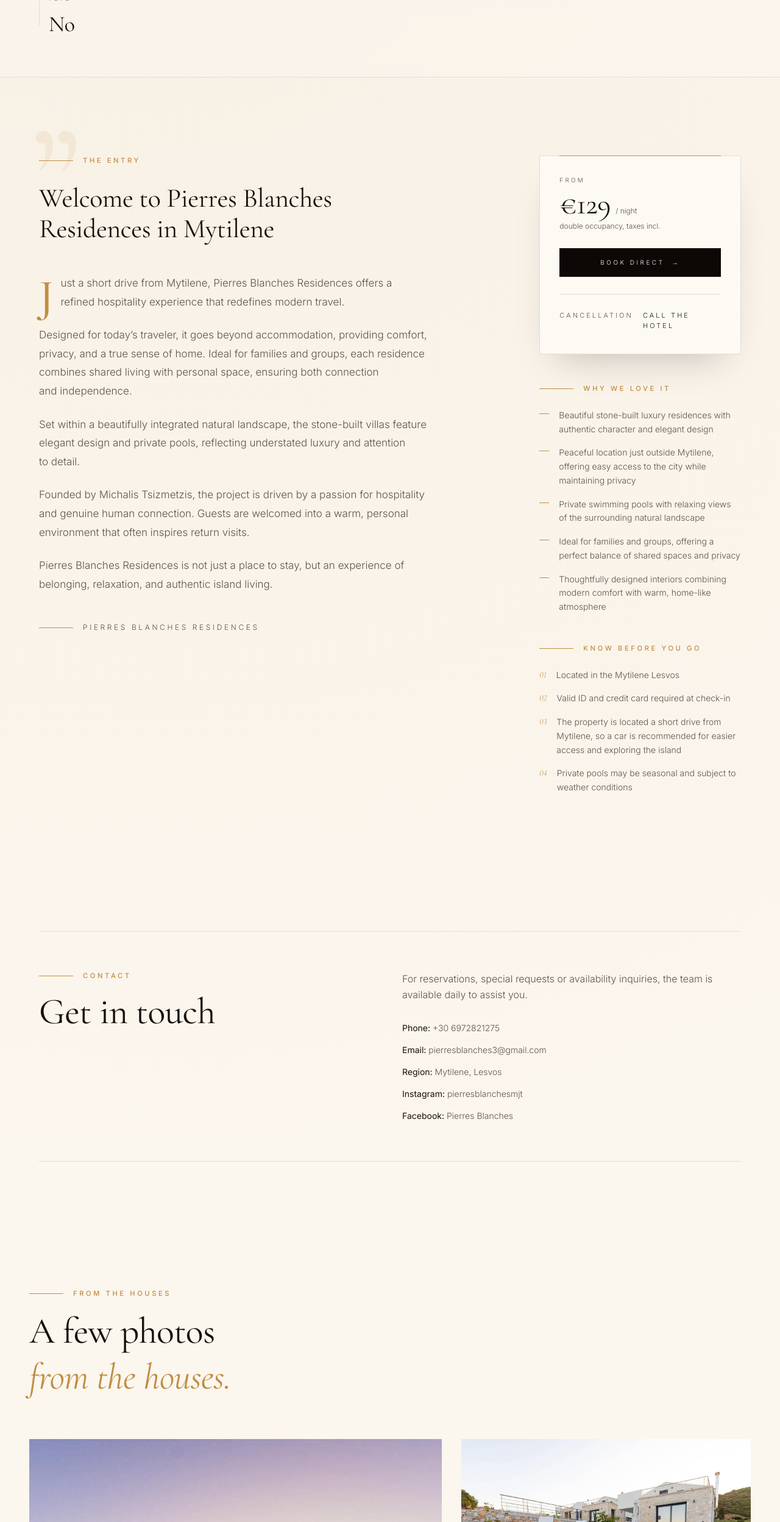
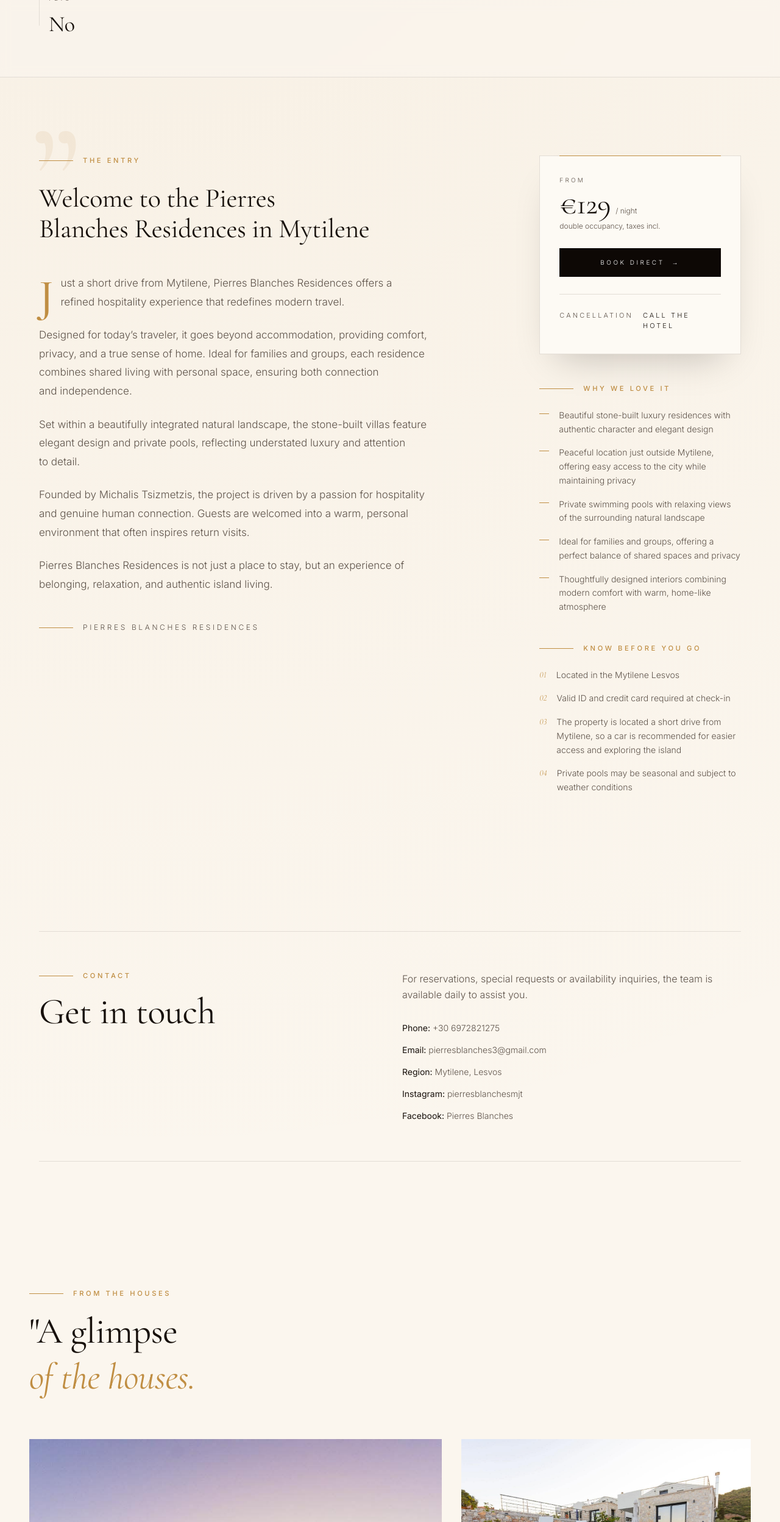
Before and after one commit to amamouridis06/lesvos-travel-guide, a Next.js app: page /hotels/pierres-blances in a window 1280 px wide. Shown: the part 1074-3570 px from the top of the page at 61% size. Built offline with nearby package versions, Linux system fonts and the light colour scheme.

Commit message:
i try to find a good design for the restaurants

```diff
--- a/app/food/nisi-restaurant/page.tsx
+++ b/app/food/nisi-restaurant/page.tsx
@@ -474,12 +474,12 @@ export default function DessertShopGuidePage() {
 
                     <div className="grid grid-cols-1 sm:grid-cols-2 md:grid-cols-4 gap-4 sm:gap-5 auto-rows-[220px] sm:auto-rows-[250px]">
                         {[
+                            "/nisi/nisi5.jpg",
                             "/nisi/nisi1.jpg",
                             "/nisi/nisi2.jpg",
                             "/nisi/nisi3.jpg",
+                            "/nisi/nisi6.jpeg",
                             "/nisi/nisi4.jpg",
-                            "/nisi/nisi5.jpg",
-                            "/nisi/nisi6.jpeg",
                             "/nisi/nisi7.jpeg",
                             "/nisi/nisi8.jpeg",
                             "/nisi/nisi9.jpeg",
--- a/app/hotels/pierres-blances/page.tsx
+++ b/app/hotels/pierres-blances/page.tsx
@@ -27,7 +27,7 @@ const hotel = {
     fromPrice: "€129",
     tagline: "Residences in East Lesvos",
     intro:
-        "Welcome to Pierres Blanches Residences in Mytilene",
+        "Welcome to the Pierres Blanches Residences in Mytilene",
     body: [
         "Just a short drive from Mytilene, Pierres Blanches Residences offers a refined hospitality experience that redefines modern travel.",
         "Designed for today’s traveler, it goes beyond accommodation, providing comfort, privacy, and a true sense of home. Ideal for families and groups, each residence combines shared living with personal space, ensuring both connection and independence.",
@@ -376,8 +376,8 @@ export default function PPUrban() {
                             <p className="ms-eyebrow">From the houses</p>
                         </div>
                         <h2 className="ms-display mt-4 text-4xl leading-tight md:text-6xl">
-                            A few photos<br />
-                            <span className="italic" style={{ color: "var(--ms-gold)" }}>from the houses.</span>
+                            "A glimpse <br />
+                            <span className="italic" style={{ color: "var(--ms-gold)" }}>of the houses.</span>
                         </h2>
                     </div>
 
--- a/app/hotels/presidential-beach-villa/page.tsx
+++ b/app/hotels/presidential-beach-villa/page.tsx
@@ -291,7 +291,7 @@ export default function PPUrban() {
 
                                 <div className="mt-7 border-t pt-5 text-[11px] uppercase tracking-[0.22em] sm:tracking-[0.28em]" style={{ borderColor: "var(--ms-border)", color: "var(--ms-muted)" }}>
                                     {[
-                                        ["Cancellation", "Call the hotel"],
+                                        ["For cancellation call the hotel"],
                                     ].map(([k, v]) => (
                                         <div key={k} className="flex justify-between gap-4 py-1.5">
                                             <span>{k}</span>
```
